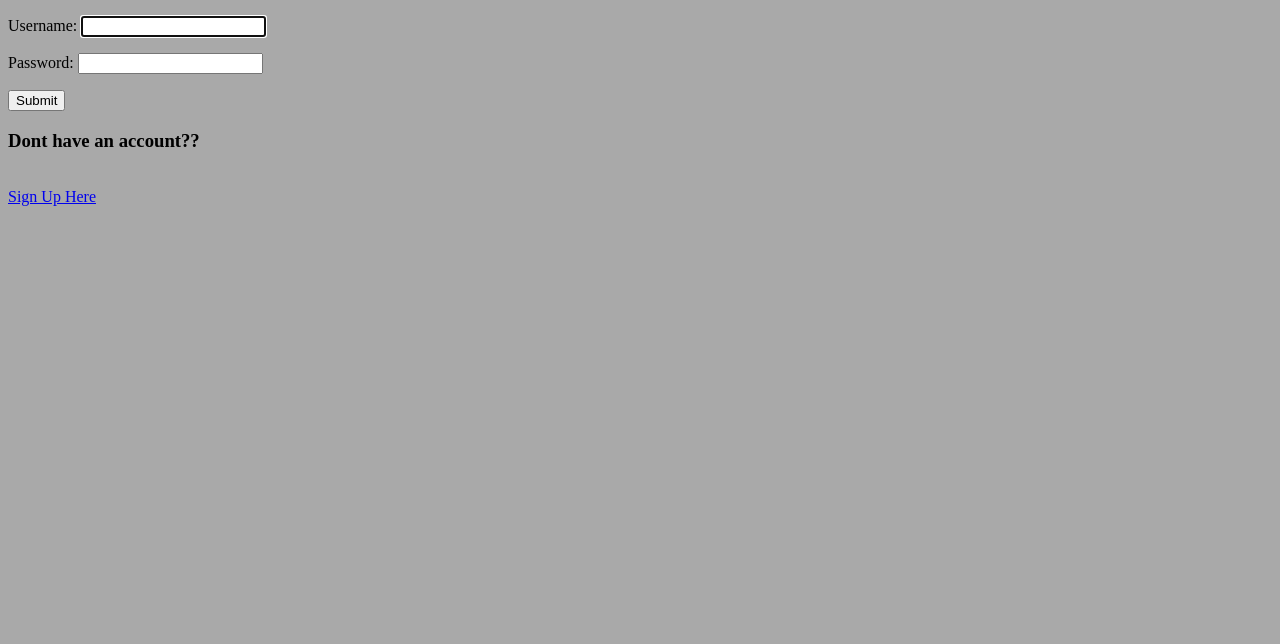
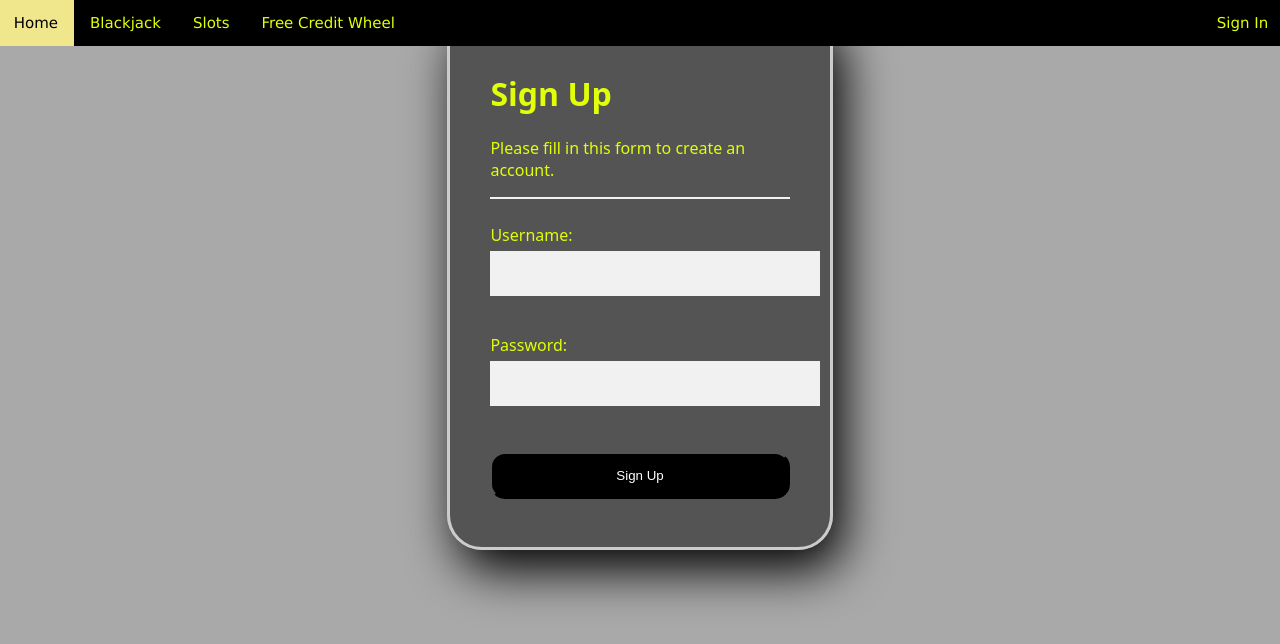
Before and after one commit to aDvernichuk/demacia, a Django app: page /home/signin/ in a window 1280 px wide. Shown: the top 644 px of the page. Run offline with Django 4.2, Linux system fonts and the light colour scheme.

Commit message:
added signin html
just copied from signup

```diff
--- a/home/templates/home/signin.html
+++ b/home/templates/home/signin.html
@@ -4,17 +4,92 @@
 <html>
 <head>
 <link rel="stylesheet" href="{% static 'genStyle.css' %}">
+<link rel="stylesheet" href="{% static 'signupStyle.css' %}">
 <title>Codename: DEMACIA</title>
+
+
+
+<style>
+
+    #signForm{
+        background-color: rgba(0,0,0,0.5);
+        color:rgba(225,255,6,1);
+        font-family: sans;
+        border:3px solid #ccc;
+        border-radius:35px;
+        box-shadow: 10px 20px 50px black;
+        width:30%;
+        margin:auto;
+    }
+
+      input[type=text], input[type=password] {
+      width:100%;
+      padding: 15px;
+      margin: 5px 0 22px 0;d
+      display: inline-block;
+      border: none;
+      background: #f1f1f1;
+    }
+
+    input[type=text]:focus, input[type=password]:focus {outline: none;}
+
+    hr {
+      border: 1px solid #f1f1f1;
+      margin-bottom: 25px;
+    }
+
+    #signForm button {
+      background-color:black;
+      color: white;
+      padding: 14px 20px;
+      margin: 8px 0;
+      border-radius: 15px;
+      cursor: pointer;
+      width: 100%;
+      opacity: 1;
+    }
+
+    #signForm button:hover {
+      opacity:0.75;
+    }
+
+    .container {
+      padding: 40px;
+    }
+
+
+</style>
 
 </head>
 <body>
-    <form method = 'post'>
-        {% csrf_token %}
-        {{form.as_p}}
-        <input type = "submit" value = "Submit">
-    </form>
 
-    <h3>Dont have an account??</h3><br>
-    <a href = "{% url 'signup' %}">Sign Up Here</a>
+    <div class="navbar">
+        <button onclick="window.location.href='{% url 'index' %}';"> Home </button>
+        <button onclick="window.location.href='{% url 'blackjack' %}';"> Blackjack </button>
+        <button onclick="window.location.href='{% url 'slots' %}';"> Slots </button>
+        <button onclick="window.location.href='{% url 'wheel' %}';"> Free Credit Wheel </button>
+        {% if user.is_authenticated %}
+            <button id="leftSideBar"> Welcome, {{ user.username }} </button>
+            <button id="leftSideBar" onclick="window.location.href='{% url 'logout' %}';"> Sign Out </button>
+        {% else %}
+            <button id="leftSideBar" onclick="window.location.href='{% url 'login' %}';"> Sign In </button>
+        {% endif %}
+    </div>
+    <div id="navSpace"></div>
+
+    <form id="signForm" method="post">
+	{% csrf_token %}
+        <div class="container">
+          <h1>Sign Up</h1>
+          <p>Please fill in this form to create an account.</p>
+          <hr>
+
+          {{ form.as_p }}
+          <div class="clearfix">
+            <button type="submit" class="signupbtn" value="Submit">Sign Up</button>
+          </div>
+        </div>
+      </form>
+
 </body>
 </html>
```
